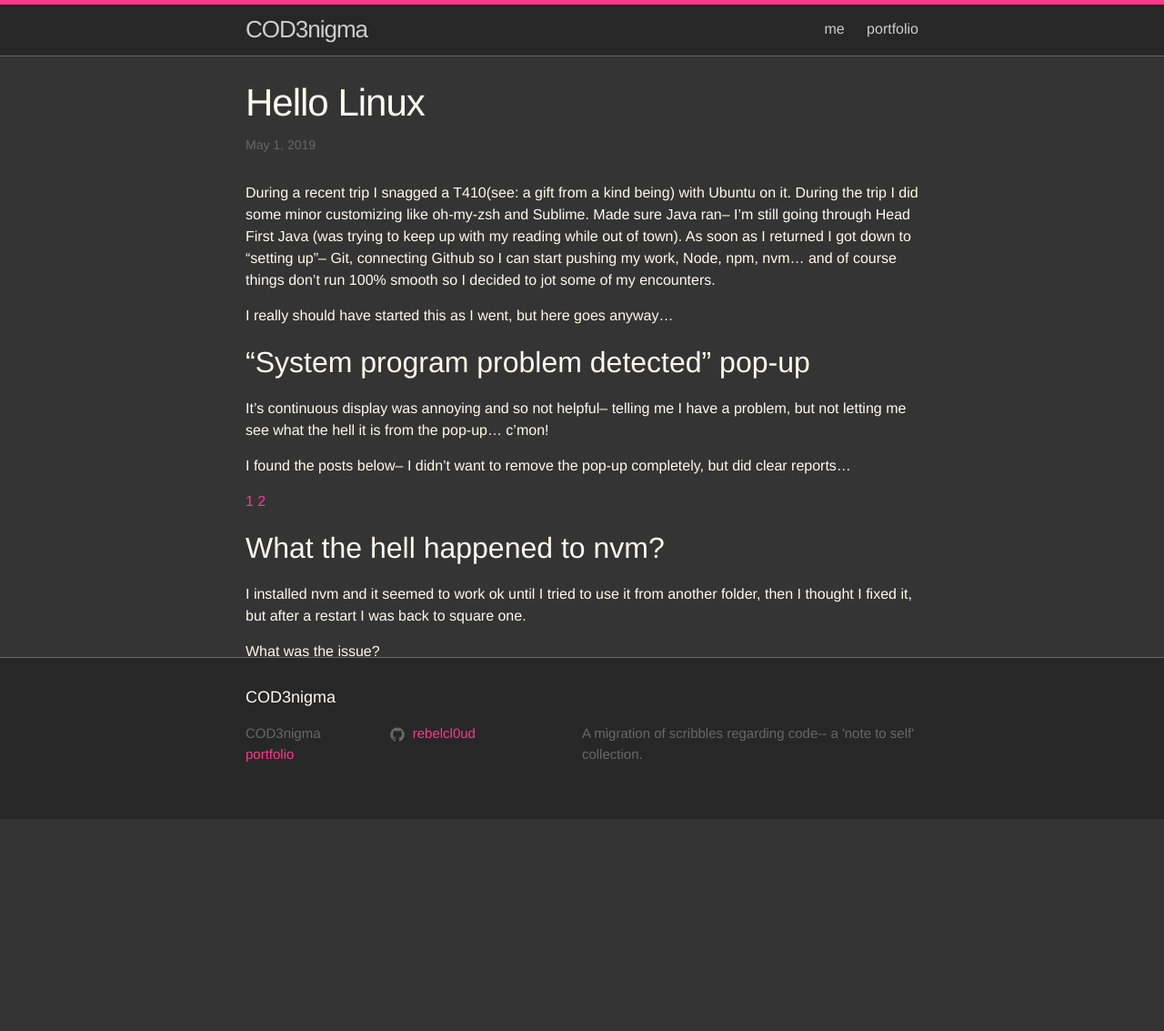
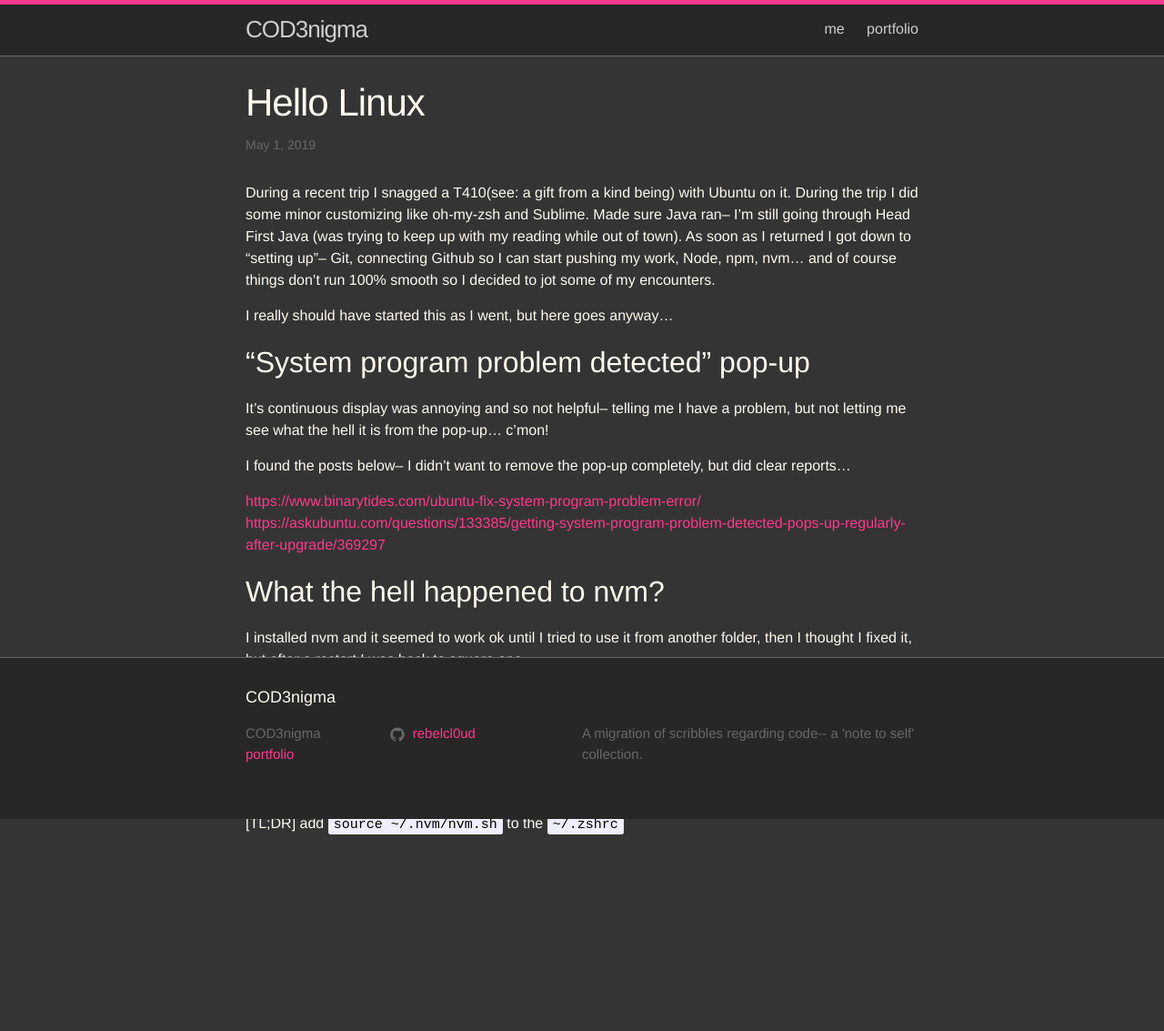
Before and after one commit to rebelcl0ud/blog, a Jekyll site: the page built from _posts/2019-05-01-[67]-hello-linux.markdown, in a window 1280 px wide. Shown: the whole page at 91% size. Built offline with Jekyll 4.4.1, drawn with Linux system fonts in a browser that asks for light colours; before the commit the page ends 1085 px from its top, so only the background shows below that.

Commit message:
update: descriptive titles on links for pop-up err

```diff
--- a/_posts/2019-05-01-[67]-hello-linux.markdown
+++ b/_posts/2019-05-01-[67]-hello-linux.markdown
@@ -14,8 +14,8 @@ It's continuous display was annoying and so not helpful-- telling me I have a pr
 
 I found the posts below-- I didn't want to remove the pop-up completely, but did clear reports...
 
-[1](https://www.binarytides.com/ubuntu-fix-system-program-problem-error/)
-[2](https://askubuntu.com/questions/133385/getting-system-program-problem-detected-pops-up-regularly-after-upgrade/369297)
+[https://www.binarytides.com/ubuntu-fix-system-program-problem-error/](https://www.binarytides.com/ubuntu-fix-system-program-problem-error/)
+[https://askubuntu.com/questions/133385/getting-system-program-problem-detected-pops-up-regularly-after-upgrade/369297](https://askubuntu.com/questions/133385/getting-system-program-problem-detected-pops-up-regularly-after-upgrade/369297)
 
 ## What the hell happened to nvm?
 I installed nvm and it seemed to work ok until I tried to use it from another folder, then I thought I fixed it, but after a restart I was back to square one.
```
